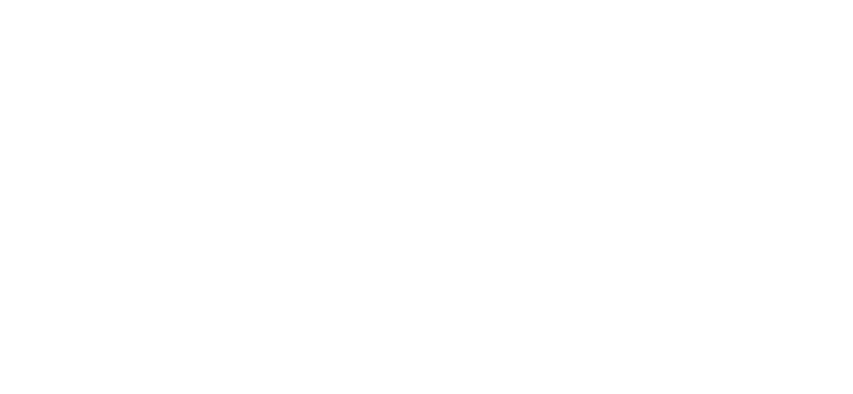
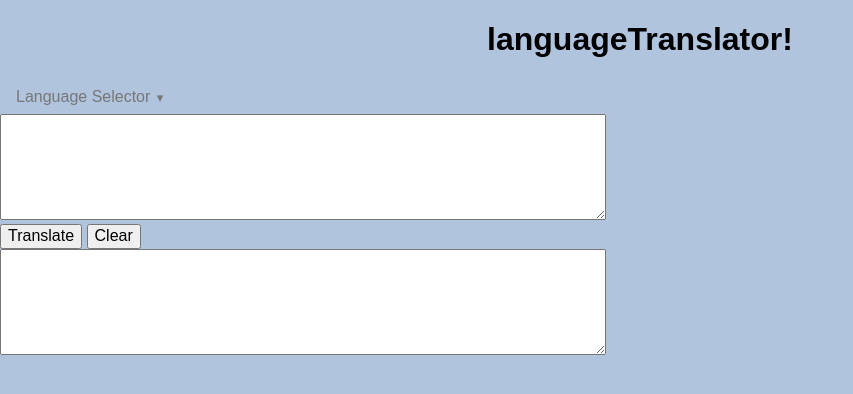
Before and after one commit to yaya2020130/language-translator, a plain HTML site: page index.html in a window 1280 px wide. Shown: the whole page, without its empty margins (0-853 px from the left). Drawn offline with nearby package versions, Linux system fonts and the light colour scheme.

Commit message:
updated html and associated styles

```diff
--- a/index.html
+++ b/index.html
@@ -1,11 +1,43 @@
 <!DOCTYPE html>
 <html lang="en">
+
 <head>
     <meta charset="UTF-8">
+    <link rel="stylesheet" href="https://unpkg.com/purecss@1.0.1/build/pure-min.css"
+        integrity="sha384-oAOxQR6DkCoMliIh8yFnu25d7Eq/PHS21PClpwjOTeU2jRSq11vu66rf90/cZr47" crossorigin="anonymous">
+    <link rel="stylesheet" href="style.css">
     <meta name="viewport" content="width=device-width, initial-scale=1.0">
-    <title>Document</title>
+    <title>languageTranslator</title>
 </head>
+
 <body>
+    <div class="titleSection">
+        <h1 id="title">languageTranslator!</h1>
+    </div>
+    <div class="pure-menu pure-menu-horizontal">
+        <ul class="pure-menu-list">
+            <li class="pure-menu-item pure-menu-has-children pure-menu-allow-hover">
+                <a href="#" id="menuLink1" class="pure-menu-link">Language Selector</a>
+                <ul class="pure-menu-children">
+                    <li class="pure-menu-item"><a href="#" class="pure-menu-link">Email</a></li>
+                    <li class="pure-menu-item"><a href="#" class="pure-menu-link">Twitter</a></li>
+                    <li class="pure-menu-item"><a href="#" class="pure-menu-link">Tumblr Blog</a></li>
+                </ul>
+            </li>
+        </ul>
+    </div>
+
+    <form>
+
+        <textarea class="form-control" id="exampleFormControlTextarea1" rows="3"> </textarea>
+        <div id="header">
+            <button id="btnhome">Translate</button>
+            <button id="btnabout">Clear</button>
+    </form>
+    <form>
+        <textarea class="form-control" id="exampleFormControlTextarea1" rows="3"> </textarea>
+    </form>
 
 </body>
+
 </html>
--- a/style.css
+++ b/style.css
@@ -0,0 +1,17 @@
+body {
+    background-color: lightsteelblue;
+}
+
+
+#title {
+    text-align:center;
+}
+#form {
+    padding-right: 50px;
+}
+.form-control{
+    min-width: 600px;
+    max-width: 1000px;
+    max-height: 100px;
+    min-height: 100px;
+}
```
